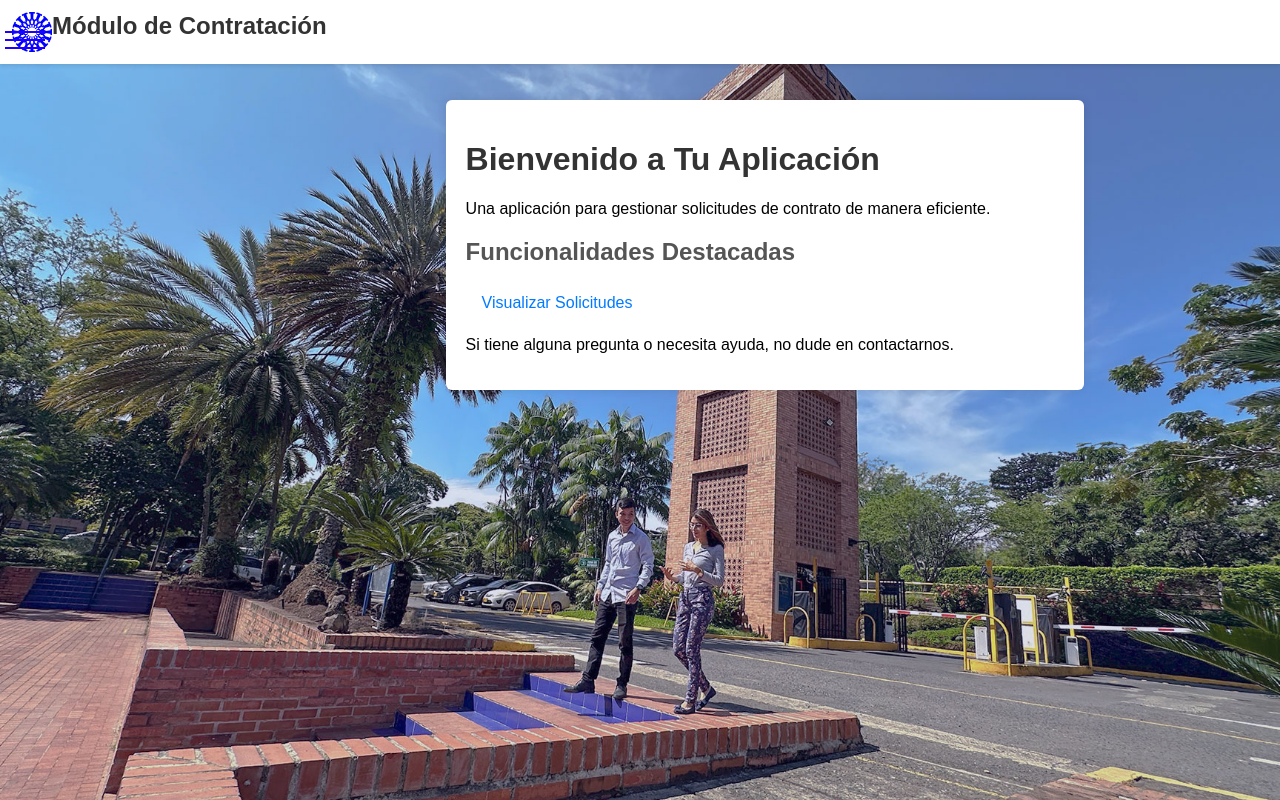
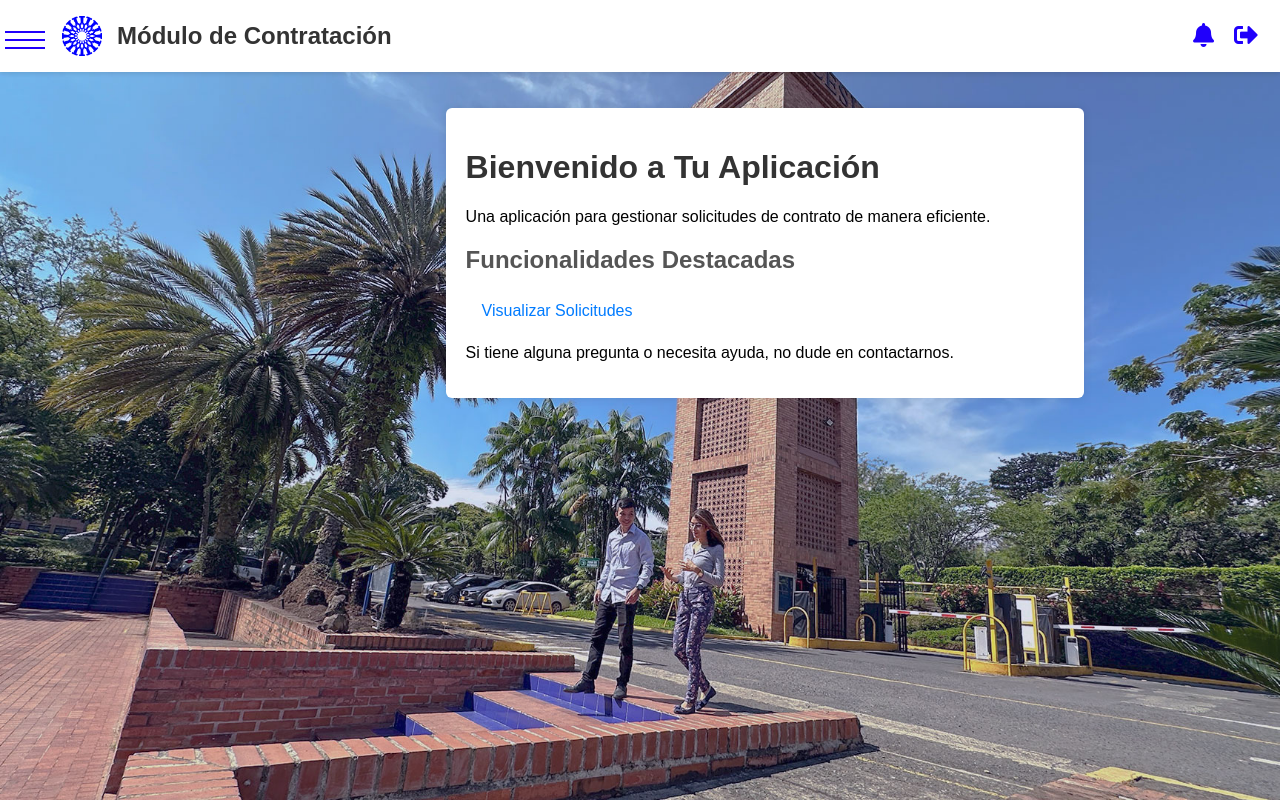
Before and after one commit to ICESI-PI1-2024A-3/ccsa-grupo-5, a Django app: page /index in a window 1280 px wide. Run offline with Django 5.2, Linux system fonts and the light colour scheme; the visitor is signed in with stand-in values (Sample User, id 1).

Commit message:
refactor: cambiar log out por icono y agregar icono de notificaciones

```diff
--- a/petition/static/styles/main.css
+++ b/petition/static/styles/main.css
@@ -5,14 +5,16 @@ body {
 }
 
 button {
-    max-width: 25%;
+    max-width: 50%;
     min-width: max-content;
     width: 50%;
     padding: 10px;
+    background-color: #ffffff;
     color: #2000fb;
     border: none;
     border-radius: 4px;
     cursor: pointer;
+    font-size: 24px;
 }
 
 nav img {
@@ -20,11 +22,6 @@ nav img {
     margin: 0 auto !important;
     width: 80% !important;
     margin-bottom: 20px !important;
-}
-
-.top-section img{
-    height: 40px;
-    width: 40px;
 }
 
 .navbarContainer {
@@ -121,8 +118,26 @@ title {
 .top-section {
     display: flex;
     padding: 12px;
+    align-items: center;
     background-color: #ffffff;
     box-shadow: 0 2px 4px rgba(0, 0, 0, 0.1);
+}
+
+.left-content {
+    display: flex;
+    align-items: center;
+  }
+
+.right-content {
+    display: flex;
+    margin-left: auto; /* Esto empujará los elementos a la derecha */
+}
+
+.top-section img{
+    height: 40px;
+    width: 40px;
+    margin-right: 15px;
+    margin-left: 50px;
 }
 
 .top-section h1 {
--- a/petition/templates/layouts/base.html
+++ b/petition/templates/layouts/base.html
@@ -6,6 +6,7 @@
     <meta charset="UTF-8" />
     <meta name="viewport" content="width=device-width, initial-scale=1.0" />
     <link rel="stylesheet" href="{% static 'styles/main.css' %}" />
+    <link rel="stylesheet" href="https://cdnjs.cloudflare.com/ajax/libs/font-awesome/5.15.2/css/all.min.css">
     <script src="{% static 'scripts/main.js' %}"></script>
     {% block head %} {% endblock %}
   </head>
@@ -71,13 +72,6 @@
             >
           </li>
         {% endif %}
-        <li>
-          <a
-            href="{% url 'logoutSesion' %}"
-            class="nav-link {% if 'logoutSesion' in request.path %}active{% endif %}"
-            >Cerrar sesion</a
-          >
-        </li>
       </ul>
     </nav>
 
@@ -85,10 +79,14 @@
 
     <!-- Top section -->
     <div class="top-section">
-      <img
-        src="{% static 'images/icesiRuedaAzul.png' %}"
-      />
-      <h1>Módulo de Contratación</h1>
+      <div class="left-content">
+        <img src="{% static 'images/icesiRuedaAzul.png' %}" />
+        <h1>Módulo de Contratación</h1>
+      </div>
+      <div class="right-content">
+        <a href=""><button type="button" class="notification-icon"><i class="fas fa-bell"></i></button></a>
+        <a href="{% url 'logoutSesion'%}"><button type="button" class="log-out-icon"><i class="fas fa-sign-out-alt"></i></button></a>
+      </div>
     </div>
 
     <main class="container">{% block content %} {% endblock %}</main>
```
